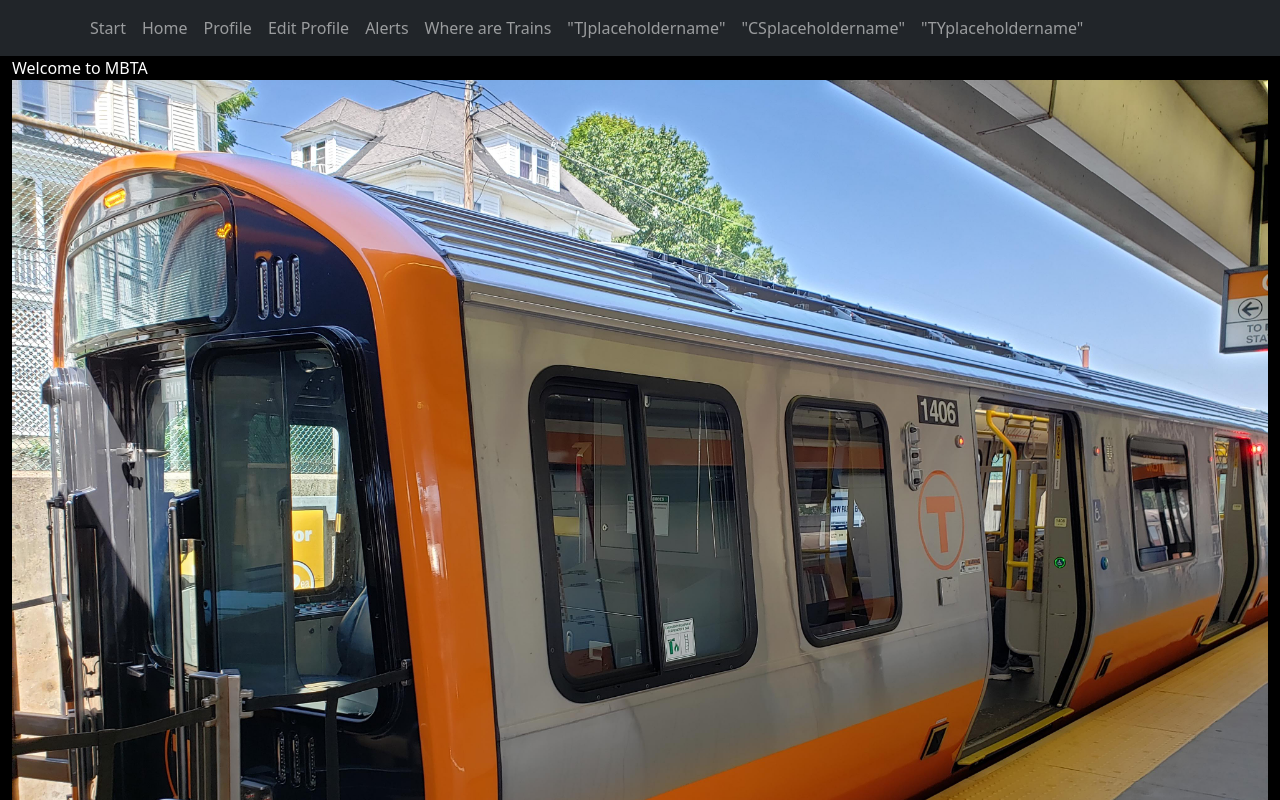
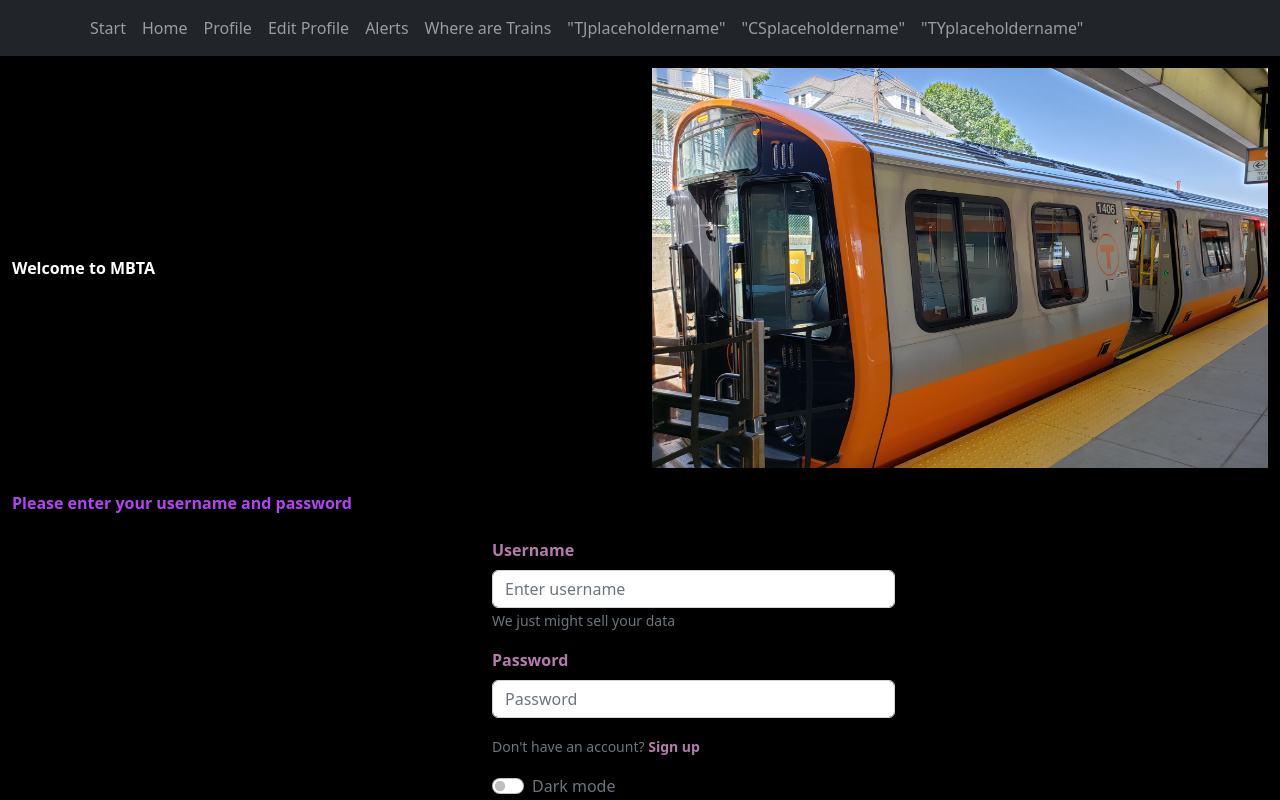
Before and after one commit to tyarossi/CSC300Lab1, a React (Create React App) app in the folder frontend/: page /login in a window 1280 px wide. Shown: the top 800 px of the page. Built offline with nearby package versions, Linux system fonts and the light colour scheme.

Commit message:
Login Page design

```diff
--- a/frontend/src/components/pages/loginPage.js
+++ b/frontend/src/components/pages/loginPage.js
@@ -80,8 +80,11 @@
           <div
             className="row d-flex justify-content-center align-items-center h-100 "
             style={backgroundStyling}>
-              <div style={{color:'white'}}>Welcome to MBTA </div>
-              <img src={MBTA} />
+              <div style={{color:'white', fontSize:'150', fontWeight:'bold',flex:1,justifyContent: 'right', alignItems: 'right' }}>Welcome to MBTA </div>
+              <img src={MBTA} style={{width:'50%', height: '50%'}}/>
+              {/* <img src="MBTA.jpg" style="width:50% Height: 50%"/> */}
+              <div style={{color:'#b342f5', fontSize:'50', fontWeight:'bold',content:'center' }}>Please enter your username and password </div>
+
             <div className="col-md-8 col-lg-6 col-xl-4 offset-xl-1">
               <Form>
                 <Form.Group className="mb-3" controlId="formBasicEmail">
```
